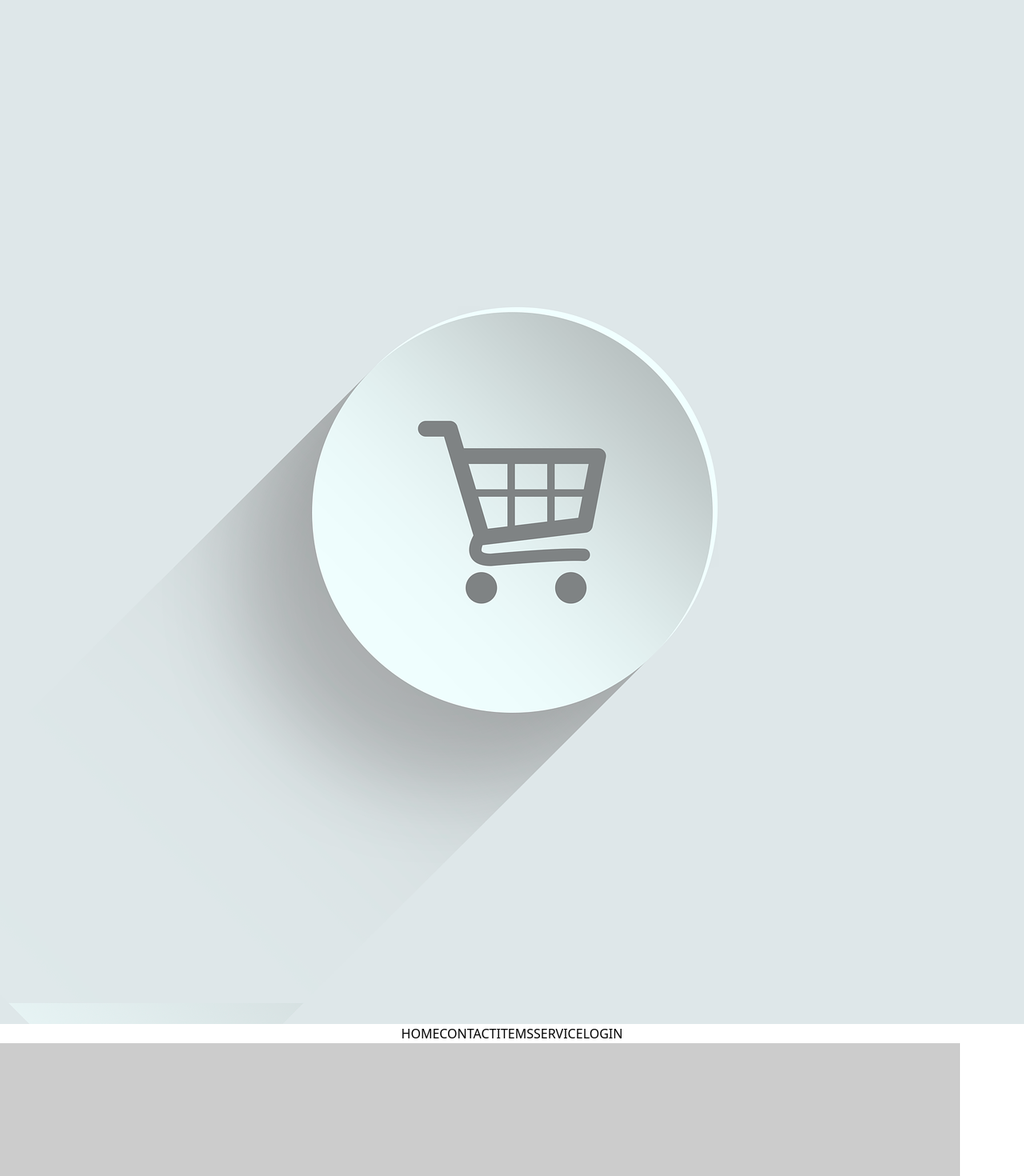
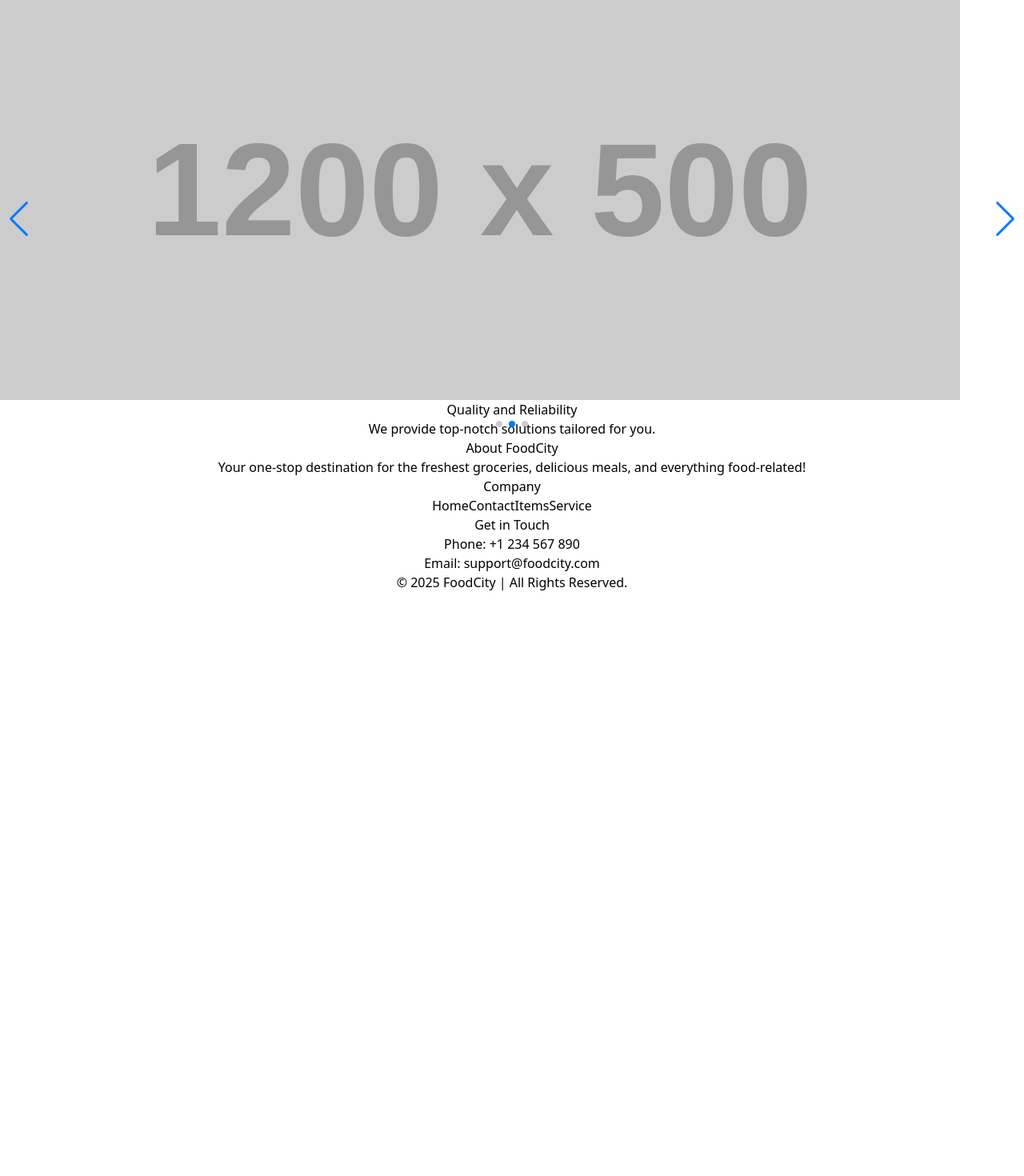
Before and after one commit to kavinduabc/projectOne, a React (Vite) app in the folder frontend/: page / in a window 1280 px wide. Shown: the top 1470 px of the page at 80% size. After the commit the page ends 800 px from the top, so only its background shows below. Built offline with nearby package versions, Linux system fonts and the light colour scheme.

Commit message:
delete the header componnents

```diff
--- a/frontend/src/components/header.jsx
+++ b/frontend/src/components/header.jsx
@@ -2,25 +2,6 @@ import { Link } from "react-router-dom";
 
 export default function Header() {
   return (
-    <header className="w-full h-[100px] shadow-xl flex justify-end items-center px-6">
-    <img src='/cart.webp' alt="logo" className="w-[100px] h-[100px] object-cover absolute left-0"/>
-      <nav className="flex space-x-6">
-        <Link to="/" className="text-[15px] font-bold hover:text-gray-500">
-          HOME
-        </Link>
-        <Link to="/contact" className="text-[15px] font-bold hover:text-gray-500">
-          CONTACT
-        </Link>
-        <Link to="/items" className="text-[15px] font-bold hover:text-gray-500">
-          ITEMS
-        </Link>
-        <Link to="/service" className="text-[15px] font-bold hover:text-gray-500">
-          SERVICE
-        </Link>
-        <Link to="/login" className="text-[15px] font-bold hover:text-gray-500">
-          LOGIN
-        </Link>
-      </nav>
-    </header>
+   <div></div>
   );
 }
```
